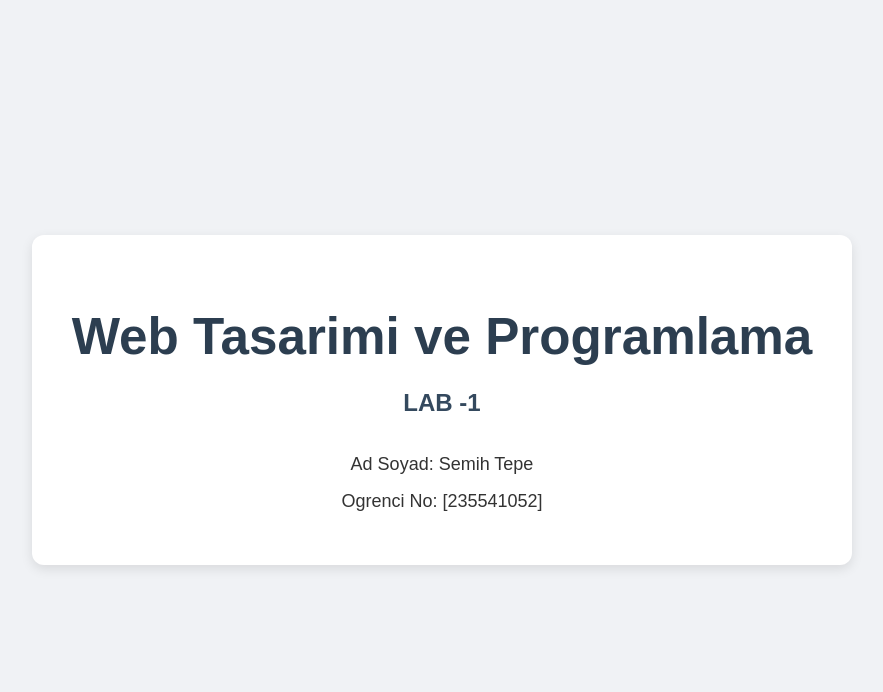
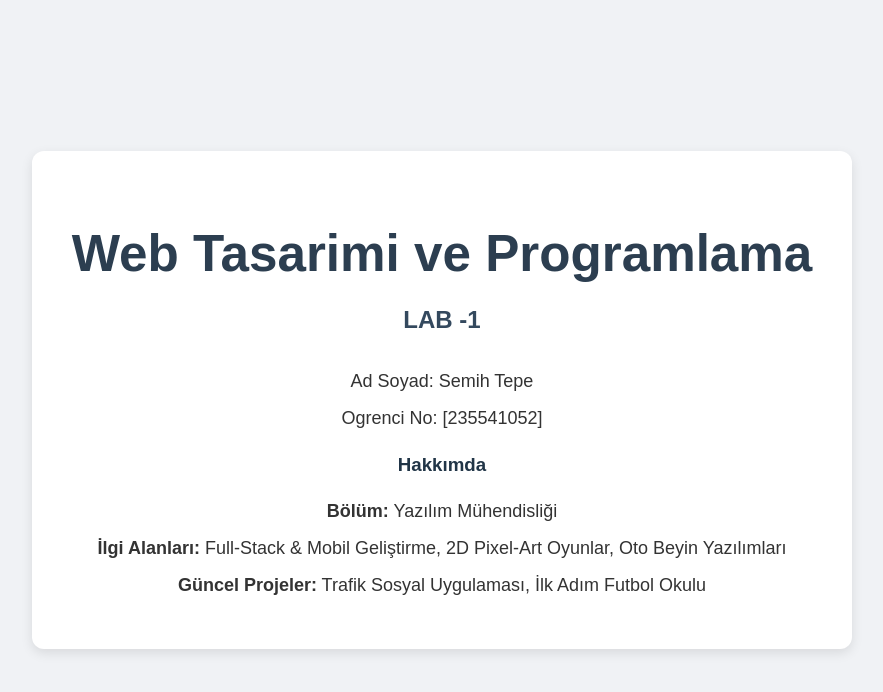
Before and after one commit to SmhTP/web-lab-hello, a React (Vite) app: page / in a window 1280 px wide. Shown: the top 692 px of the page, without its empty margins (198-1081 px from the left). Built offline with nearby package versions, Linux system fonts and the light colour scheme.

Commit message:
feat: add personal details to homepage

```diff
--- a/src/App.tsx
+++ b/src/App.tsx
@@ -7,6 +7,13 @@ function App() {
       <h2>LAB -1</h2>
       <p>Ad Soyad: Semih Tepe</p>
       <p>Ogrenci No: [235541052]</p>
+
+      <div className="personal-info">
+        <h3>Hakkımda</h3>
+        <p><strong>Bölüm:</strong> Yazılım Mühendisliği</p>
+        <p><strong>İlgi Alanları:</strong> Full-Stack & Mobil Geliştirme, 2D Pixel-Art Oyunlar, Oto Beyin Yazılımları</p>
+        <p><strong>Güncel Projeler:</strong> Trafik Sosyal Uygulaması, İlk Adım Futbol Okulu</p>
+      </div>
     </div>
   );
 }
```
